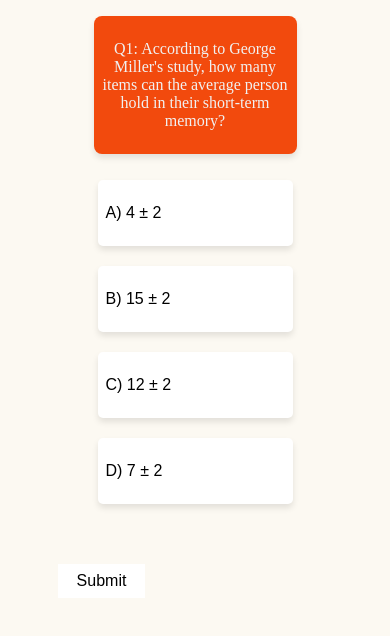
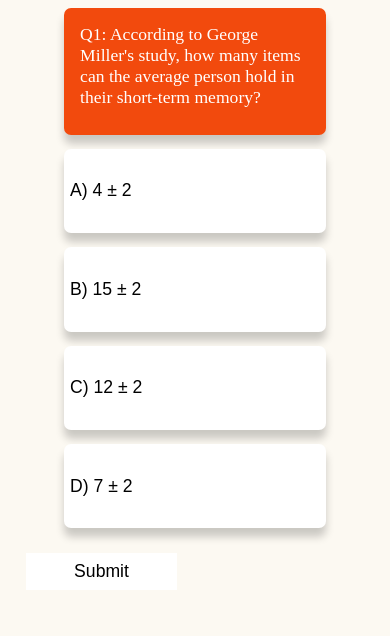
Before and after one commit to Deelz07/HodieQuiz, a website: page index.html in a window 390 px wide. Drawn offline with Linux system fonts and the light colour scheme.

Commit message:
Change formatting from static to relative values to work better on mobile devices

```diff
--- a/index.html
+++ b/index.html
@@ -9,37 +9,37 @@
 </head>
 <body>
   <div class="flex-container invisible">
-  <div class="question visible">
-    <p id="question-text">Q1: According to George Miller's study, how many items can the average person hold in their short-term memory?</p>
+  <div class="question">
+    Q1: According to George Miller's study, how many items can the average person hold in their short-term memory?
   </div>
 
   <div id="options">
-    <button class="option visible" onclick="selectOption(this)">
-      <p>A) 4 ± 2</p>
+    <button class="option" onclick="selectOption(this)">
+      A) 4 ± 2
     </button>
-    <button class="option visible" onclick="selectOption(this)">
-      <p>B) 15 ± 2</p>
+    <button class="option" onclick="selectOption(this)">
+      B) 15 ± 2
     </button>
-    <button class="option visible" onclick="selectOption(this)">
-      <p>C) 12 ± 2</p>
+    <button class="option" onclick="selectOption(this)">
+      C) 12 ± 2
     </button>
-    <button class="option visible" onclick="selectOption(this)">
-      <p id="OptionD">D) 7 ± 2</p>
+    <button class="option" onclick="selectOption(this)">
+      D) 7 ± 2
     </button>
   </div>
 </div>
 
 <div class="settings-container invisible">
-  <button class="transition visible" id = "submitButton">
+  <button class="transition " id = "submitButton">
     Submit
   </button>
 
-  <button class="hint-selector visible">
+  <button class="hint">
     Hint
   </button>
 </div>
 
-<div class="feedback visible">
+<div class="feedback">
   Hello
 </div>
 
--- a/logic.js
+++ b/logic.js
@@ -49,15 +49,16 @@
 let questions = [Q1,Q2,Q3,Q4,Q5] //good
 let selectedOption = null; //good
 let currentindex = 0; //
-let options = null;
 let ptag = null;
 let newtext = null;
 const submitButton = document.getElementById('submitButton');
 let isAnswerSubmitted = false; //False only when the answer has been submitted
 const originallength = questions.length;
 let correctcount = 0;
-const hintselector = document.querySelector('.hint-selector')
+const hintselector = document.querySelector('.hint')
 const hintmessage = document.querySelector('.feedback')
+const options = document.querySelectorAll('.option');
+const question = document.querySelector('.question')
 
 
 submitButton.addEventListener('click', ()=>{
@@ -82,7 +83,7 @@
 
 
 function submitAnswer() {
-  options = document.querySelectorAll('.option');
+
   if (currentindex>=originallength)
   {hintselector.style.visibility = 'hidden';
     hintmessage.style.visibility = 'hidden';
@@ -115,9 +116,11 @@
     isAnswerSubmitted = true;
   }
 
-  // if (currentindex==questions.length) {
-
-  // }
+  // Need to add some sort of end screen here//
+  if (currentindex==questions.length-1) {
+    console.log()
+    document.body.innerHTML = "";
+  }
 }
 
 
@@ -143,8 +146,7 @@
     // Update the question and options on the page
     for (let i = 0; i < options.length; i++) {
       let newtext = questions[currentindex].options[i];
-      let ptag = options[i].querySelector('p');
-      ptag.textContent = newtext.trim(); // Update option text
+      options[i].textContent = newtext.trim(); // Update option text
     }
 
     // Reset the button text back to "Submit"
@@ -155,10 +157,11 @@
 
     // Reset selectedOption for the next question
     selectedOption = null;
-    console.log(selectedOption)
 
-    question = document.querySelector('#question-text');
     question.textContent = questions[currentindex].question
+    console.log(currentindex)
+    console.log(questions[currentindex].question)
+    console.log(question.textContent)
   }
   //Add else functionality: End of quiz
 
--- a/style.css
+++ b/style.css
@@ -1,98 +1,79 @@
-* {font-size: 16px;
+
+
+/* Ensures padding and border are included in the default box size */
+/* Default is box-sizing: content-box */
+* {box-sizing: border-box
 }
 
+/* Sets a default font size as well as creating a MaxMe
+inpired background-colour */
 body {
   background-color: #FCF9F2;
+  font-size: 100%
 }
 
-p {
-  color: black;
-  text-align: center;
-}
-.visible {
+/* Makes all visible buttons have the same back-ground colour */
+.question,.option,.hint,.feedback,.transition {
   background-color: white;
-
 }
 
+/* */
 .question {
-  width: 50%;
-  margin: 0 auto;
-  border-radius: 5px;
+  width: 70%;
+  height:15vh;
+  margin: 0.4em auto; /*VerticallyHorizontally centres the text*/
+  border-radius: 0.4em; /* How rounded the corners of the block are.*/
   background-color: #F24A0D;
-  margin: 1rem auto;
-  border-radius: 8px;
-  box-shadow: 0 4px 6px rgba(0, 0, 0, 0.1);
-  padding: 0.5rem;
-  font-size:200px;
+  box-shadow: 0 0.5em 0.5em rgba(0,0,0,0.2); /* Creates a shadow around the box*/
+  padding: 1rem;
+  font-size: 1.1em;
+  color: white
 }
 
 #options {
-  display: flex;
-  flex-direction: column;
-  align-items: center;
-  margin: auto;
-  width:50%
+  display: flex; /* What does this do??*/
+  flex-direction: column; /* What does this do??*/
+  align-items: center; /* What does this do??*/
 }
 
 
 .option {
-  display: block;
-  width: 50vw;
+  font-size: 1.1em;
   text-align: left;
-  margin: 10px 0;
-  border-radius: 5px;
-  box-shadow: 0 4px 6px rgba(0, 0, 0, 0.1);
-  padding: 0.5rem;
+  margin: 0.4em auto; /* What does this do??*/
+  border-radius: 0.4em;
+  box-shadow: 0 0.5em 0.5em rgba(0, 0, 0, 0.2);
   cursor: pointer;
-  border: none;
+  border: none; /* What does this do??*/
   align-items: center;
-}
-
-
-.option p {
-  text-align: left;
-}
-
-.question p {
-  color: #F1F1F1;
+  width:70%;
+  height: 10vh
 }
 
 
 
-
-
 .settings-container {
-  display: flex;
+  display: flex; /* What does this do??*/
 
 }
 
 .settings-container button {
-  flex: 1;
+  flex: 1; /* What does this do??*/
   cursor:pointer;
-  width:300px;
+  width:25%;
   border: black;
-  margin: 50px;
+  margin: 1em 1em;
   padding: 0.5rem;
-
-  /*
-  display: block;
-  width: 100%;
-  max-width: 600px;
-  text-align: left;
-  margin: 10px 0;
-  border-radius: 5px;
-  background-color: white;
-  box-shadow: 0 4px 6px rgba(0, 0, 0, 0.1);
-  border: none;
-  width: 300px;
-  padding-top: 0.5cm;
-  padding-bottom: 0.5cm; */
+  font-size: 1.1rem;
 }
 
-.hint-selector.visible {
+.hint {
   visibility:hidden;
 }
 
-.feedback.visible {
+.feedback {
   visibility: hidden;
+  width:90%;
+  margin: 1em auto;
+
 }
```
